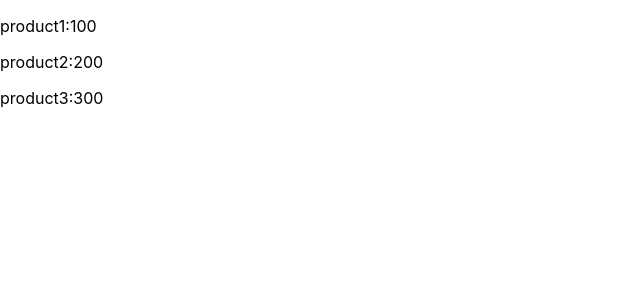
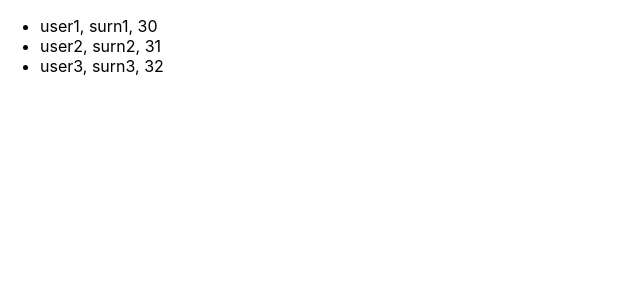
Before and after one commit to teddysbeard/myapp, a React (Create React App) app: page / in a window 1280 px wide. Shown: the top 300 px of the page, without its empty margins (0-640 px from the left). Built offline with nearby package versions, Linux system fonts and the light colour scheme.

Commit message:
feat: add id topic

```diff
--- a/src/App.js
+++ b/src/App.js
@@ -258,22 +258,60 @@ function App() {
     ); */
 /* ------------------------------------------------------------------- */
 /* Вывод массива объектов в React */
-    const prods = [
+/* const prods = [
       {name: 'product1', cost: 100},
       {name: 'product2', cost: 200},
       {name: 'product3', cost: 300},
     ];
+    // добавляем каждому элементу атрибут key
     const res = prods.map(function(item, index) {
-      /* добавляем каждому элементу атрибут key */
       return <p key={index}>
-        <span>{item.name}</span>:
+      <span>{item.name}</span>:
         <span>{item.cost}</span>
+        </p>;
+      });
+
+      return <div>
+      {res}
+      </div>;
+      */
+    /* ------------------------------------------------------------------- */
+    /* Задание 1. Выведите элементы этого массива в виде списка ul. */
+    const users = [
+    {id: '1', name: 'user1', surn: 'surn1', age: 30},
+    {id: '2', name: 'user2', surn: 'surn2', age: 31},
+    {id: '3', name: 'user3', surn: 'surn3', age: 32},
+  ];
+  const res = users.map(function(item) {
+    return <li key={item.id}>
+    <span>{item.name}, </span>
+    <span>{item.surn}, </span>
+    <span>{item.age}</span>
+      </li>
+    });
+    return (
+    <ul>
+    {res}
+    </ul>
+    );
+    /* ------------------------------------------------------------------- */
+    /* Уникальные ключи через id в React */
+    /* const prods = [
+      {id: 1, name: 'product1', cost: 100}, // добавим свойство id с номером продукта
+      {id: 2, name: 'product2', cost: 200}, // добавим свойство id с номером продукта
+      {id: 3, name: 'product3', cost: 300}, // добавим свойство id с номером продукта
+    ];
+    const res = prods.map(function(item) {
+      // атрибут key не отображается в верстке
+      return <p key={item.id}>
+        <span>{item.name}: </span>
+        <span>{item.cost} </span>
       </p>;
     });
 
     return <div>
       {res}
-    </div>;
+    </div>; */
 
 }
 
```
